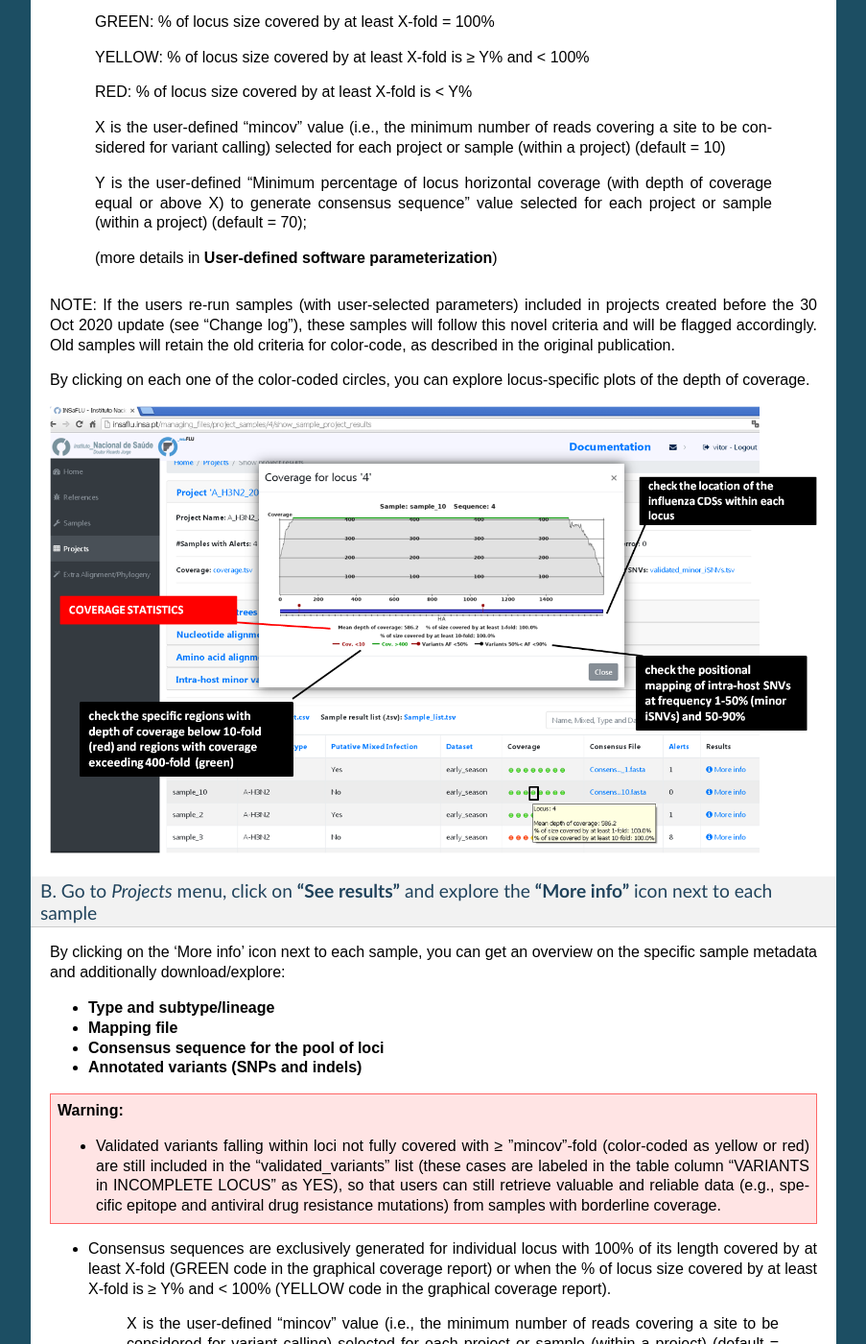
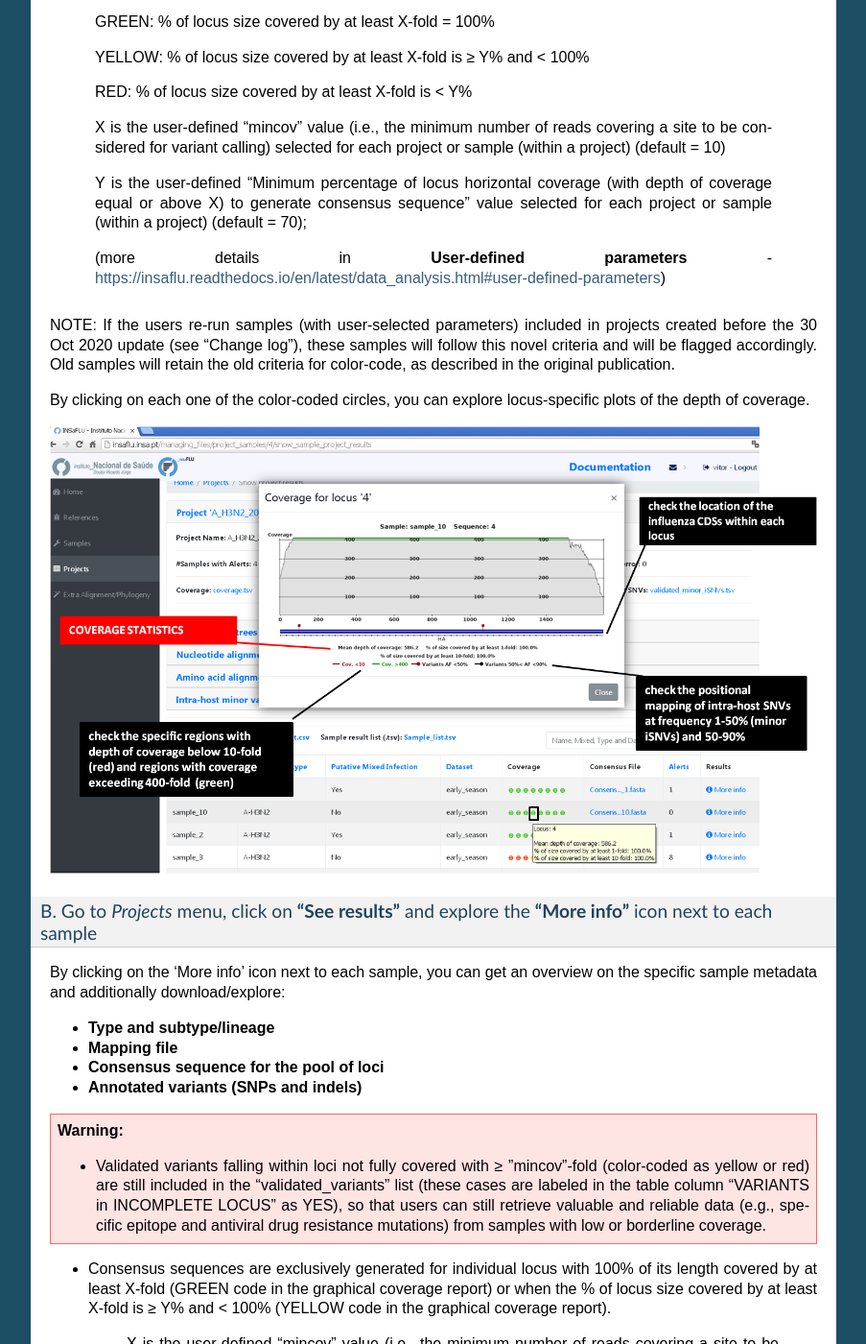
Before and after one commit to INSaFLU/insaflu_docs, a Sphinx documentation site: the page built from docs/output_visualization.rst, in a window 1280 px wide and 1400 px high, scrolled down 5220 px. Shown: the whole window at 96% size, without its empty margins (198-1101 px from the left). Built offline with Sphinx 7.4.7, drawn with Linux system fonts in a browser that asks for light colours; formulas are drawn with MathJax 3; some of the changed text lies outside the part shown.

Commit message:
Correct typo

```diff
--- a/docs/output_visualization.rst
+++ b/docs/output_visualization.rst
@@ -107,7 +107,7 @@
 
 	Y is the user-defined "Minimum percentage of locus horizontal coverage (with depth of coverage equal or above X) to generate consensus sequence" value selected for each project or sample (within a project) (default = 70);
 
-	(more details in **User-defined software parameterization**)
+	(more details in **User-defined parameters** - https://insaflu.readthedocs.io/en/latest/data_analysis.html#user-defined-parameters)
 
 NOTE: If the users re-run samples (with user-selected parameters) included in projects created before the 30 Oct 2020 update (see "Change log"), these samples will follow this novel criteria and will be flagged accordingly. Old samples will retain the old criteria for color-code, as described in the original publication.
 
@@ -133,7 +133,7 @@
 
 .. warning::
 
-  - Validated variants falling within loci not fully covered with ≥ ”mincov”-fold (color-coded as yellow or red) are still included in the "validated_variants" list (these cases are labeled in the table column "VARIANTS in INCOMPLETE LOCUS" as YES), so that users can still retrieve valuable and reliable data (e.g., specific epitope and antiviral drug resistance mutations) from samples with borderline coverage.
+  - Validated variants falling within loci not fully covered with ≥ ”mincov”-fold (color-coded as yellow or red) are still included in the "validated_variants" list (these cases are labeled in the table column "VARIANTS in INCOMPLETE LOCUS" as YES), so that users can still retrieve valuable and reliable data (e.g., specific epitope and antiviral drug resistance mutations) from samples with low or borderline coverage.
 
 - Consensus sequences are exclusively generated for individual locus with 100% of its length covered by at least X-fold (GREEN code in the graphical coverage report) or when the % of locus size covered by at least X-fold is ≥ Y% and < 100% (YELLOW code in the graphical coverage report).
 
@@ -192,7 +192,7 @@
 .. image:: _static/projects_overview.png
 
 .. warning::
-   - Validated variants falling within loci not fully covered with ≥ ”mincov”-fold (color-coded as yellow or red) are still included in the "validated_variants" list (these cases are labeled in the table column "VARIANTS in INCOMPLETE LOCUS" as YES), so that users can still retrieve valuable and reliable data (e.g., specific epitope and antiviral drug resistance mutations) from samples with borderline coverage.
+   - Validated variants falling within loci not fully covered with ≥ ”mincov”-fold (color-coded as yellow or red) are still included in the "validated_variants" list (these cases are labeled in the table column "VARIANTS in INCOMPLETE LOCUS" as YES), so that users can still retrieve valuable and reliable data (e.g., specific epitope and antiviral drug resistance mutations) from samples with low or borderline coverage.
 
 
 B. Navigate through **Phylogenetic trees** and Explore your metadata
```
